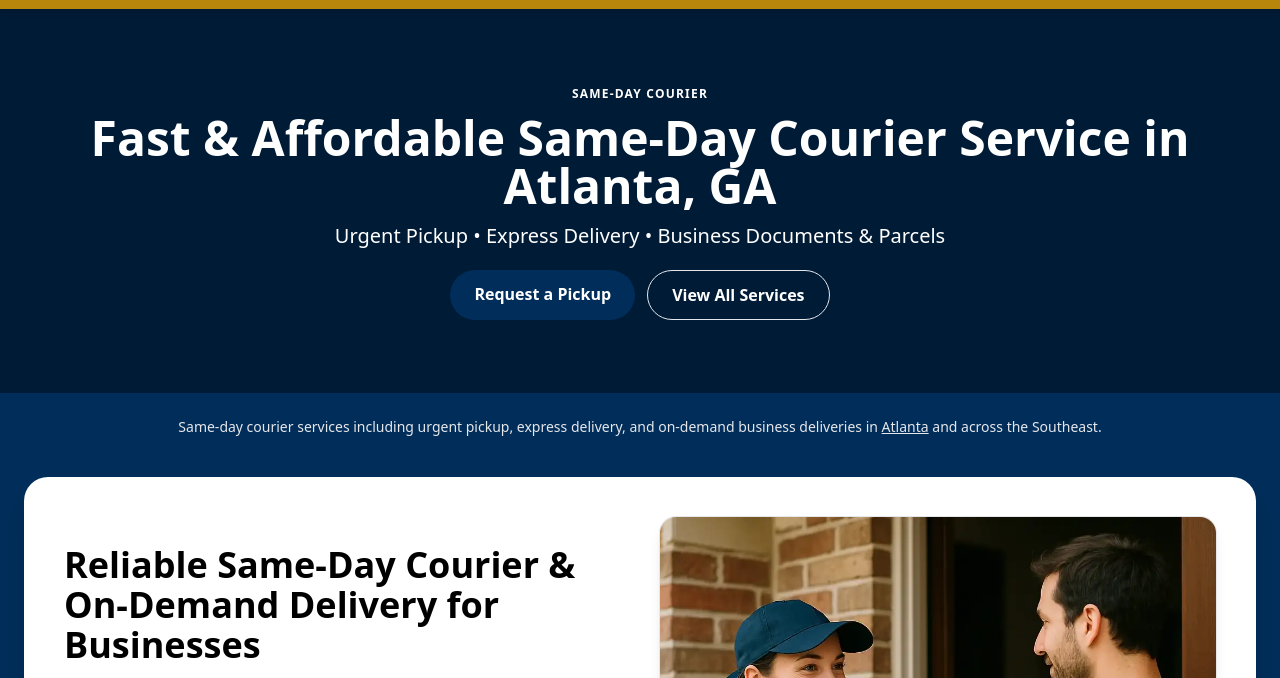
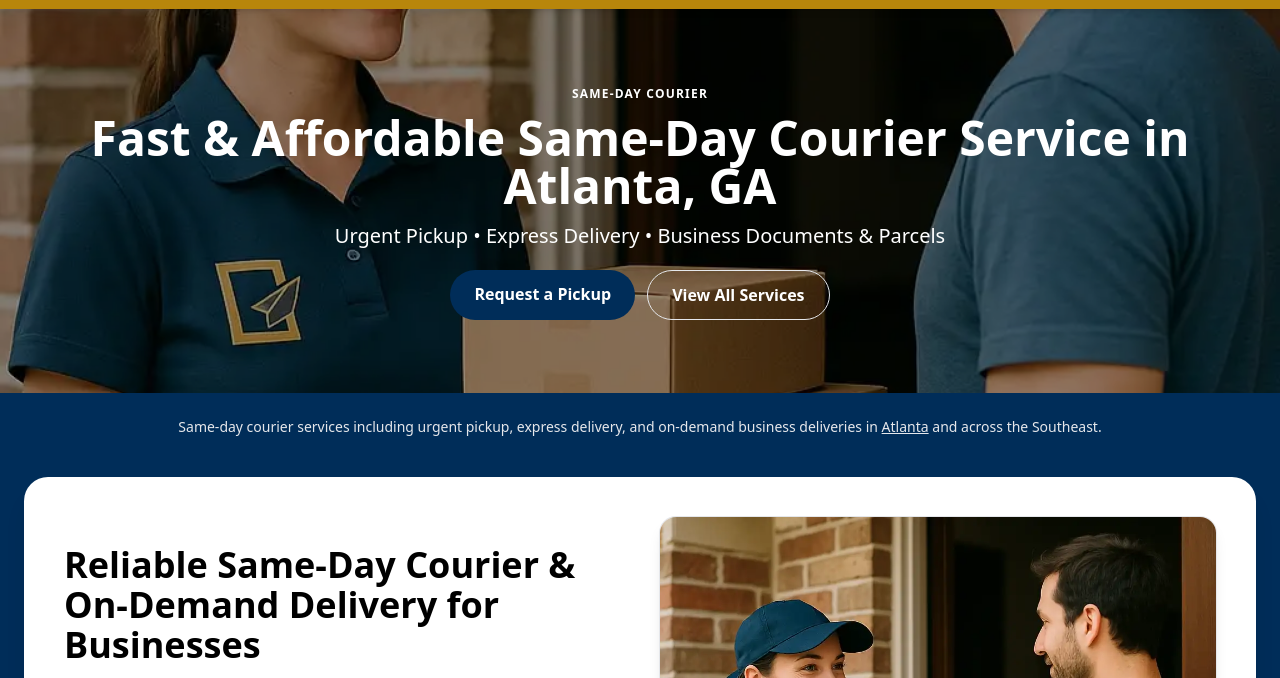
Before and after one commit to Corners-Courier-Inc/cornerscourier-ux, a plain HTML site: page same-day.html in a window 1280 px wide. Shown: the part 63-741 px from the top of the page. Drawn offline with nearby package versions, Linux system fonts and the light colour scheme.

Commit message:
Update same-day.html

```diff
--- a/same-day.html
+++ b/same-day.html
@@ -164,7 +164,7 @@
 </header>
   <!-- HERO -->
   <section class="relative h-72 md:h-96 lg:h-128 text-white">
-    <div class="absolute inset-0 bg-cover bg-center images/og-services"></div>
+    <div class="absolute inset-0 bg-cover bg-center" style="background-image: url('images/ond11.webp');"></div>
     <div class="absolute inset-0 bg-black bg-opacity-40"></div>
 
     <div class="relative container mx-auto px-6 h-full flex flex-col justify-center items-center text-center">
```
